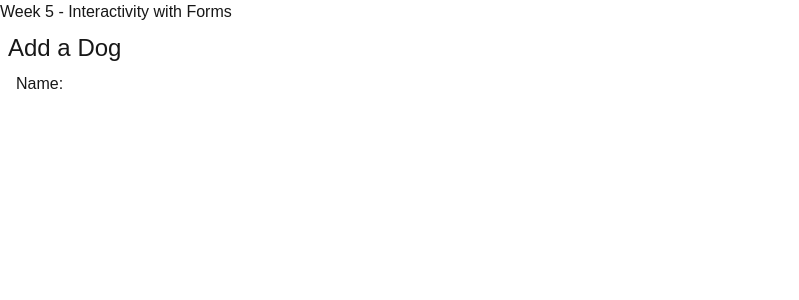
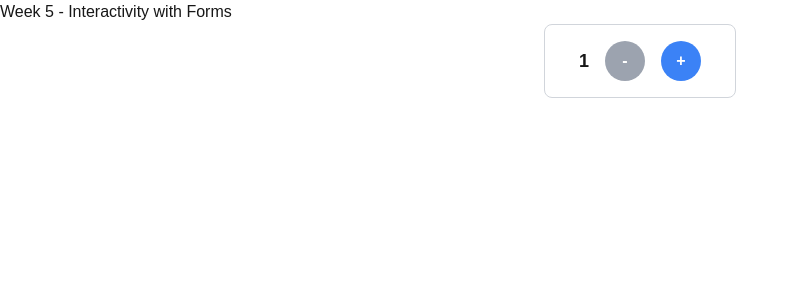
Before and after one commit to zena-kebede/cprg306-assignments, a Next.js app: page /week-5 in a window 1280 px wide. Shown: the top 300 px of the page, without its empty margins (0-799 px from the left). Built offline with nearby package versions, Linux system fonts and the light colour scheme.

Commit message:
Added new-item.js for week 5 assignment

```diff
--- a/app/week-5/dog-form.js
+++ b/app/week-5/dog-form.js
@@ -9,22 +9,81 @@ export default function DogForm() {
     const [age, setAge] = useState("");
 
     const handleNameChange = (event) => {
-        setName(event.target.value);
+        let name = event.target.value;
+        //regex limiter to letters a-z in uppercase and lowercase
+        name = name.replace(/[^a-zA-Z\s]/g,"");
+        setName(name);
+    };
+
+    const handleBreedChange = (event) => {
+        let breed = event.target.value;
+        //regex limiter to integers greater than 0.
+        breed = breed.replace(/[^a-zA-Z\s]/g,"");
+        setBreed(breed);
+    };
+
+    const handleAgeChange = (event) => {
+        let age = event.target.value;
+        age = parseInt(age);
+        if (isNaN(age)) {
+            age = 0;
+        }
+        if (age < 0) {
+            age = 0;
+        }
+        setAge(age);
+    };
+
+    const handleSubmit = (event) => {
+        event.preventDefault();
+        let dog = { name, breed, age };
+        console.log(dog);
     };
 
     return (
         <div className="m-2">
             <h2 className="text-2xl">Add a Dog</h2>
-            <form className="m-2">
+            <form className="m-2" onSubmit={(event) =>
+                handleSubmit(event)}>
                 <label htmlFor="name">Name:</label>
                 <input
                 id="name"
                 type="text"
                 value={name}
                 onChange={(event) => handleNameChange(event)}
+                className="border border-black m-2"
+                />
+                <br></br>
+                <label htmlFor="breed">Breed:</label>
+                <input
+                id="breed"
+                type="text"
+                value={breed}
+                onChange={(event) => handleBreedChange(event)}
+                className="border border-black m-2"
+                />
+                <br></br>
+                <label htmlFor="age">Age:</label>
+                <input
+                id="age"
+                type="number"
+                value={age}
+                onChange={(event) => handleAgeChange(event)}
+                className="border border-black m-2"
+                />
+                <br></br>
+
+                <input
+                type="submit"
+                value="Add Dog"
+                className="m-2 bg-blue-500 hover:bg-blue-700"
                 />
             </form>
-            <div className="text-lg">{name}</div>
+            <div className="text-lg">
+                <p>Name: {name.length >= 3 ? name: "Name entered is too short"}</p>
+                <p>Breed: {breed}</p>
+                <p>Age: {age}</p>
+                </div>
 
         </div>
     );
--- /dev/null
+++ b/app/week-5/new-item.js
@@ -0,0 +1,37 @@
+"use client";
+
+import { useState } from "react";
+
+export default function GroceryItem() {
+    const [name, setName] = useState("");
+    const [quantity, setQuantity] = useState(1);
+    const [category, setCategory] = useState("Produce");
+
+    const increment = () => {
+        if (quantity < 20) {
+            setQuantity(quantity + 1)
+        }
+    };
+
+    const decrement = () => {
+        if (quantity > 1) {
+            setQuantity(quantity - 1);
+        }
+    };
+
+    return (
+        <div className="flex justify-center">
+        <div className="flex justify-center items-center space-x-4 p-4 border border-gray-300 rounded-lg w-48">
+            <p className="text-lg font-semibold">{quantity}</p>
+            <button
+            onClick={decrement}
+            className={`w-10 h-10 flex justify-center items-center rounded-full text-white font-bold transition-colors duration-300 bg-purple-500 hover:bg-purple-600 disabled:bg-gray-400 disabled:cursor-not-allowed`}
+            disabled={quantity === 1}>-</button>
+            <button
+            onClick={increment}
+            className={`w-10 h-10 flex justify-center items-center rounded-full text-white font-bold transition-colors duration-300 bg-blue-500 hover:bg-blue-600 disabled:bg-gray-400 disabled:cursor-not-allowed`}
+            disabled={quantity === 20}>+</button>
+        </div>
+        </div>
+    );
+}
--- a/app/week-5/page.js
+++ b/app/week-5/page.js
@@ -1,10 +1,11 @@
 import DogForm from "./dog-form.js";
+import GroceryItem from "./new-item.js";
 
 export default function Page() {
     return (
         <main>
             <h1>Week 5 - Interactivity with Forms</h1>
-            <DogForm />
+            <GroceryItem />
         </main>
     );
 }
```
